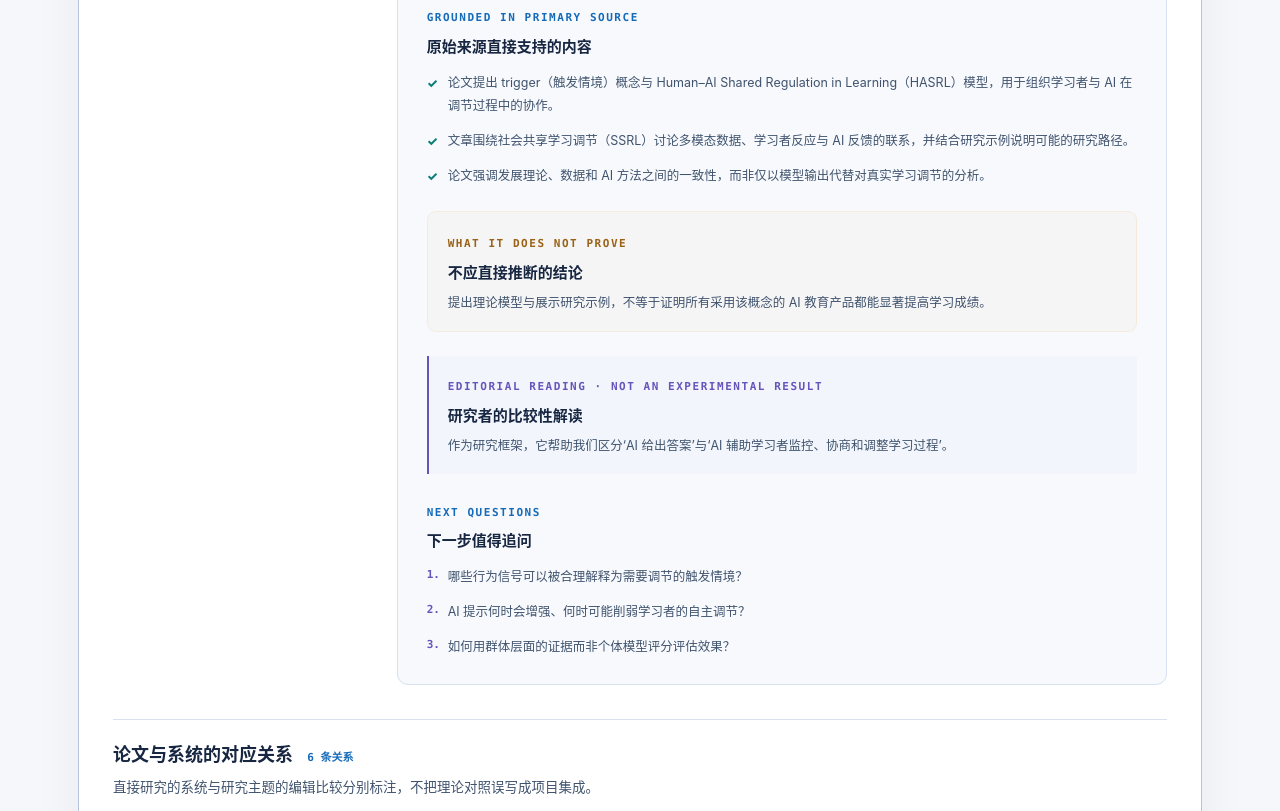
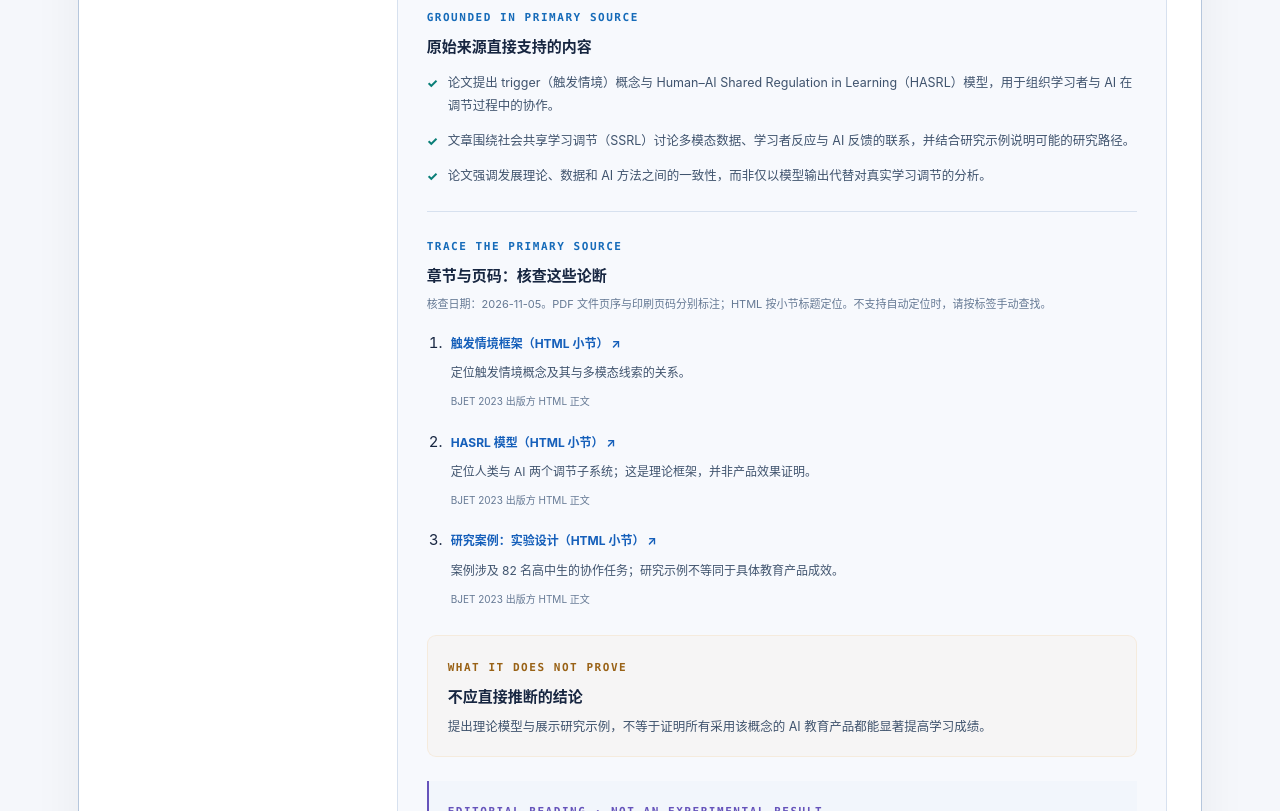
Before and after one commit to conanxin/ai-education-system-map, a plain HTML site: page docs/index.html in a window 1280 px wide. Shown: the part 4311-5122 px from the top of the page. Drawn offline with Linux system fonts and the light colour scheme.

Commit message:
Add precise primary-source locators and growth-safe Atlas tests

```diff
--- a/docs/assets/app.js
+++ b/docs/assets/app.js
@@ -1,6 +1,5 @@
 // app.js — renders the AI Education System Map static page (v1.3.3, zh-CN UI).
-// Pure ES2017+, no build step. Fetches ONE aggregated summary file
-// (dashboard-summary.json) and renders 7 modules.
+// Pure browser JavaScript; reads the generated summary and curated evidence JSON.
 // JSON schema stays English (matches the watcher / builder output). Display
 // labels, group titles, badges and filter chips are localised to zh-CN via
 // lookup tables below.
@@ -426,6 +425,27 @@ function renderEvidenceAtlas(evidence) {
     renderEvidenceRelations(evidence);
 }
 
+function renderEvidenceLocations(study) {
+    const section = el("section", {class:"evidence-section evidence-locations"});
+    section.appendChild(el("span",{class:"overline"},"TRACE THE PRIMARY SOURCE"));
+    section.appendChild(el("h4",{},"章节与页码：核查这些论断"));
+    section.appendChild(el("p",{class:"evidence-location-note"},
+        "核查日期：" + (study.locator_reviewed_at || "未记录") +
+        "。PDF 文件页序与印刷页码分别标注；HTML 按小节标题定位。不支持自动定位时，请按标签手动查找。"));
+    const list=el("ol",{class:"evidence-location-list"});
+    for (const location of study.evidence_locations || []) {
+        const url=safeExternalHref(location.url);
+        if (!url) continue;
+        const item=el("li",{"data-location-id":location.id});
+        item.appendChild(el("a",{href:url,target:"_blank",rel:"noopener noreferrer"},location.locator + " ↗"));
+        item.appendChild(el("p",{},location.supports));
+        item.appendChild(el("small",{},location.source_version));
+        list.appendChild(item);
+    }
+    section.appendChild(list);
+    return section;
+}
+
 function selectEvidenceStudy(id) {
     if (!currentEvidence) return;
     const study = currentEvidence.studies.find(s => s.id===id);
@@ -461,6 +481,7 @@ function selectEvidenceStudy(id) {
     support.appendChild(el("h4",{},"原始来源直接支持的内容"));
     support.appendChild(evidenceTextList(study.verified_points,"evidence-list"));
     host.appendChild(support);
+    host.appendChild(renderEvidenceLocations(study));
 
     const boundary=el("div",{class:"evidence-section evidence-boundary"});
     boundary.appendChild(el("span",{class:"overline"},"WHAT IT DOES NOT PROVE"));
--- a/docs/assets/style.css
+++ b/docs/assets/style.css
@@ -600,3 +600,12 @@ section.module { margin-top:66px; padding:32px 34px 34px; border-radius:var(--ra
     border-radius:8px; background:var(--surface-soft);
     color:var(--text-muted); border:1px solid var(--stroke);
 }
+
+/* P46: stable, versioned primary-source locators. */
+.evidence-locations { border-top:1px solid var(--stroke); padding-top:20px; }
+.evidence-location-note { font-size:11px!important; color:var(--text-muted)!important; }
+.evidence-location-list { padding-left:20px; display:grid; gap:15px; }
+.evidence-location-list li { padding-left:4px; overflow-wrap:anywhere; }
+.evidence-location-list a { font-size:12px; font-weight:700; }
+.evidence-location-list p { margin:6px 0 3px; color:var(--text-subtle); font-size:12px; line-height:1.8; }
+.evidence-location-list small { color:var(--text-muted); font-size:10px; }
--- a/docs/data/research-deep-dives.json
+++ b/docs/data/research-deep-dives.json
@@ -1,6 +1,6 @@
 {
   "schema_version": 1,
-  "editorial_reviewed_at": "2026-10-26",
+  "editorial_reviewed_at": "2026-11-05",
   "collection_title": "研究证据与系统关系",
   "review_notice": "证据标注代表所核查的原始资料范围，不是教育成效等级、论文质量评分或产品推荐。",
   "evidence_levels": [
@@ -32,7 +32,7 @@
       "primary_url": "https://bera-journals.onlinelibrary.wiley.com/doi/full/10.1111/bjet.13325",
       "doi": "10.1111/bjet.13325",
       "evidence_level": "source_fulltext",
-      "verification_scope": "出版方开放获取的摘要、实践者说明及 HASRL/SSRL 相关正文段落",
+      "verification_scope": "出版方 HTML 的触发情境、HASRL 模型和实验案例三个小节；无虚构 PDF 页码。",
       "study_type": "理论框架与研究示例",
       "research_question": "AI 应如何在合作学习中识别需要调节的时机，同时保留学习者自身的调节能动性？",
       "verified_points": [
@@ -46,7 +46,43 @@
         "哪些行为信号可以被合理解释为需要调节的触发情境？",
         "AI 提示何时会增强、何时可能削弱学习者的自主调节？",
         "如何用群体层面的证据而非个体模型评分评估效果？"
-      ]
+      ],
+      "evidence_locations": [
+        {
+          "id": "hasrl-trigger",
+          "format": "html_section",
+          "locator": "触发情境框架（HTML 小节）",
+          "section_title": "Trigger concept framework for SSRL",
+          "pdf_page": null,
+          "printed_page": null,
+          "url": "https://bera-journals.onlinelibrary.wiley.com/doi/full/10.1111/bjet.13325#:~:text=Trigger%20concept%20framework%20for%20SSRL",
+          "source_version": "BJET 2023 出版方 HTML 正文",
+          "supports": "定位触发情境概念及其与多模态线索的关系。"
+        },
+        {
+          "id": "hasrl-model",
+          "format": "html_section",
+          "locator": "HASRL 模型（HTML 小节）",
+          "section_title": "Human-AI shared regulation in learning (HASRL) model",
+          "pdf_page": null,
+          "printed_page": null,
+          "url": "https://bera-journals.onlinelibrary.wiley.com/doi/full/10.1111/bjet.13325#:~:text=Human-AI%20shared%20regulation%20in%20learning%20%28HASRL%29%20model",
+          "source_version": "BJET 2023 出版方 HTML 正文",
+          "supports": "定位人类与 AI 两个调节子系统；这是理论框架，并非产品效果证明。"
+        },
+        {
+          "id": "hasrl-case",
+          "format": "html_section",
+          "locator": "研究案例：实验设计（HTML 小节）",
+          "section_title": "Experimental design with trigger concept",
+          "pdf_page": null,
+          "printed_page": null,
+          "url": "https://bera-journals.onlinelibrary.wiley.com/doi/full/10.1111/bjet.13325#:~:text=Experimental%20design%20with%20trigger%20concept",
+          "source_version": "BJET 2023 出版方 HTML 正文",
+          "supports": "案例涉及 82 名高中生的协作任务；研究示例不等同于具体教育产品成效。"
+        }
+      ],
+      "locator_reviewed_at": "2026-11-05"
     },
     {
       "id": "simclass-2025",
@@ -58,8 +94,8 @@
       "publisher": "NAACL 2025 · ACL Anthology",
       "primary_url": "https://aclanthology.org/2025.naacl-long.520/",
       "doi": "10.18653/v1/2025.naacl-long.520",
-      "evidence_level": "source_abstract",
-      "verification_scope": "ACL Anthology 官方摘要、会议书目信息和作者公开的代码仓库说明",
+      "evidence_level": "source_fulltext",
+      "verification_scope": "NAACL 正式版 PDF 第 4、5、9 页相关段落及页面图像，覆盖方法、实验设计与局限；未独立复现实验。",
       "study_type": "课堂多智能体模拟与用户实验",
       "research_question": "课堂中的教师、学生与协调角色能否由协作型智能体模拟，并支持真实学习者参与？",
       "verified_points": [
@@ -73,7 +109,40 @@
         "系统中的角色控制与真实教师调度有哪些差别？",
         "互动活跃是否就代表概念理解与学习迁移获得改善？",
         "在不同课程、参与者或更长期干预中，结果会如何变化？"
-      ]
+      ],
+      "evidence_locations": [
+        {
+          "id": "simclass-controller",
+          "format": "pdf",
+          "locator": "§3.3–3.4 · 印刷页 10367 / PDF 第 4 页",
+          "pdf_page": 4,
+          "printed_page": "10367",
+          "url": "https://aclanthology.org/2025.naacl-long.520.pdf#page=4",
+          "source_version": "NAACL 2025 会议正式版",
+          "supports": "课堂控制器观察状态、选择发言角色并推进流程。"
+        },
+        {
+          "id": "simclass-design",
+          "format": "pdf",
+          "locator": "§4.1 · 印刷页 10368 / PDF 第 5 页",
+          "pdf_page": 5,
+          "printed_page": "10368",
+          "url": "https://aclanthology.org/2025.naacl-long.520.pdf#page=5",
+          "source_version": "NAACL 2025 会议正式版",
+          "supports": "两门课程，118 人完成全部章节；另有 48 人参加首章消融实验。"
+        },
+        {
+          "id": "simclass-limits",
+          "format": "pdf",
+          "locator": "§6–7 · 印刷页 10372–10373 / PDF 第 9 页起",
+          "pdf_page": 9,
+          "printed_page": "10372–10373",
+          "url": "https://aclanthology.org/2025.naacl-long.520.pdf#page=9",
+          "source_version": "NAACL 2025 会议正式版",
+          "supports": "作者明确限定课程、模型与大学生样本范围，提醒真实课堂应用仍需评估。"
+        }
+      ],
+      "locator_reviewed_at": "2026-11-05"
     },
     {
       "id": "mass-2025",
@@ -85,8 +154,8 @@
       "publisher": "arXiv 2502.02533 · Google Research / ICLR 2026",
       "primary_url": "https://arxiv.org/abs/2502.02533",
       "official_project_url": "https://research.google/pubs/multi-agent-design-optimizing-agents-with-better-prompts-and-topologies/",
-      "evidence_level": "source_abstract",
-      "verification_scope": "arXiv 原始摘要、Google Research 原始论文页面",
+      "evidence_level": "source_fulltext",
+      "verification_scope": "固定 arXiv v2（2026-01-31），核查 §3、§4、附录 B.2 对应第 5–7、20 页；并非独立实验复现。",
       "study_type": "多智能体工作流与提示优化方法",
       "research_question": "构建多智能体系统时，如何联合考虑提示、角色结构与工作流拓扑？",
       "verified_points": [
@@ -94,13 +163,46 @@
         "原始 arXiv 摘要介绍分阶段优化思路：局部提示、工作流拓扑，以及全局提示优化。",
         "原文报告 MASS 在其研究的多智能体实验任务中优于若干对照方案；论文并非针对真实课堂进行的学习成效实验。"
       ],
-      "not_established": "该框架在通用多智能体实验任务上的结果，不能直接证明把它应用于教学系统后会提高学生成绩或课堂协作质量。",
+      "not_established": "该框架在通用多智能体实验任务上的结果，不能直接证明把它应用于教学系统后会提高学生成绩或课堂协作质量。 另需注意附录 B.2 对 AFlow 优化器差异及比较公平性的限定。",
       "editorial_interpretation": "它为教育多智能体系统提供设计方法的比较视角，但教育场景的效果必须通过额外实验检验。",
       "reading_questions": [
         "优化的目标函数是任务正确率、资源成本，还是学习过程质量？",
         "角色增多时，什么协调成本会抵消潜在收益？",
         "如果要迁移到课堂，哪些教育学评价指标必须重新设计？"
-      ]
+      ],
+      "evidence_locations": [
+        {
+          "id": "mass-method",
+          "format": "pdf",
+          "locator": "§3 · 印刷页 / PDF 第 5–7 页",
+          "pdf_page": 5,
+          "printed_page": "5–7",
+          "url": "https://arxiv.org/pdf/2502.02533v2#page=5",
+          "source_version": "arXiv 2502.02533v2 · 2026-01-31",
+          "supports": "方法依次优化局部提示、工作流拓扑和全局提示；算法 1 位于第 7 页。"
+        },
+        {
+          "id": "mass-evaluation",
+          "format": "pdf",
+          "locator": "§4 · 印刷页 / PDF 第 7–8 页",
+          "pdf_page": 7,
+          "printed_page": "7–8",
+          "url": "https://arxiv.org/pdf/2502.02533v2#page=7",
+          "source_version": "arXiv 2502.02533v2 · 2026-01-31",
+          "supports": "评估覆盖推理、长上下文与编程任务，不是学生课堂学习成效实验。"
+        },
+        {
+          "id": "mass-comparability",
+          "format": "pdf",
+          "locator": "附录 B.2（续）· 印刷页 / PDF 第 20 页",
+          "pdf_page": 20,
+          "printed_page": "20",
+          "url": "https://arxiv.org/pdf/2502.02533v2#page=20",
+          "source_version": "arXiv 2502.02533v2 · 2026-01-31",
+          "supports": "AFlow 对照使用不同优化器；作者说明比较并不完全公平，应保留这一限制。"
+        }
+      ],
+      "locator_reviewed_at": "2026-11-05"
     }
   ],
   "relations": [
@@ -158,5 +260,6 @@
       "rationale": "MASS 讨论如何搜索多智能体工作流设计，AutoGen 是智能体编排框架；属于方法与实现层面的比较。",
       "scope_note": "并未证明 MASS 以 AutoGen 为被测实现，也未证明双方已经集成。"
     }
-  ]
+  ],
+  "locator_note": "PDF 第几页是从文件首张起数，另列印刷页码；HTML 仅按核实的小节标题定位。浏览器不支持页码或文本定位时，可按显示的章节名称查找。"
 }
```
Also changed, not shown: 5 other files.
